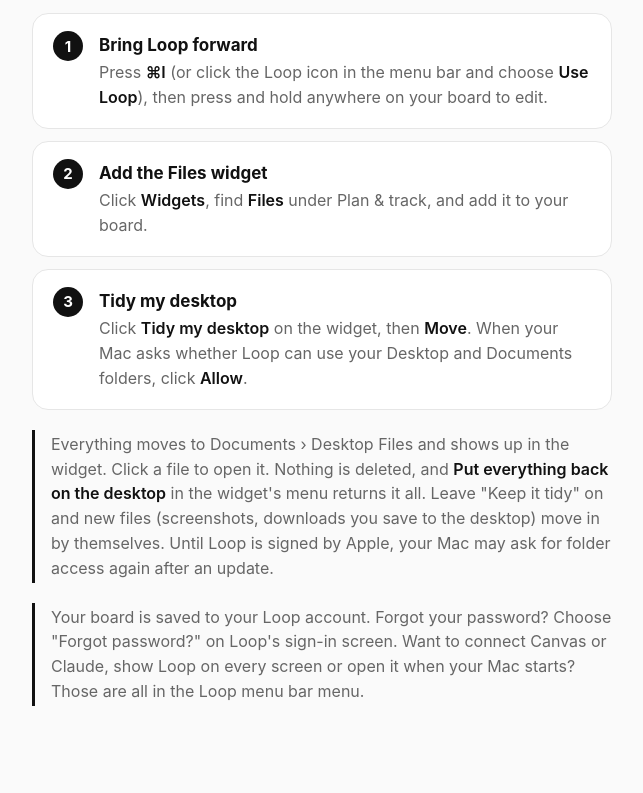
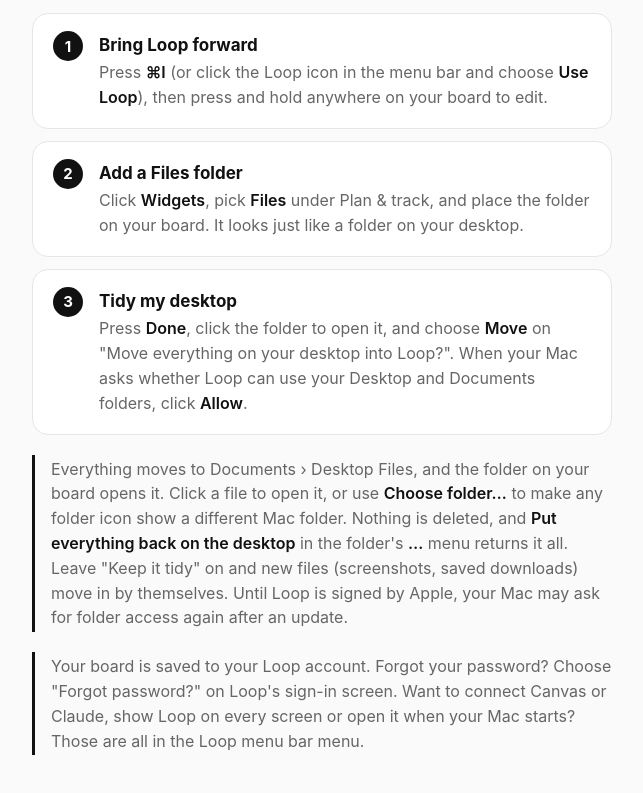
Before and after one commit to stayinloop/stayinloop.github.io, a plain HTML site: page index.html in a window 1280 px wide. Shown: the part 1367-2160 px from the top of the page, without its empty margins (318-961 px from the left). Drawn offline with Linux system fonts and the light colour scheme.

Commit message:
Files folder steps
Co-Authored-By: Claude Opus 5.5 <noreply@anthropic.com>

```diff
--- a/index.html
+++ b/index.html
@@ -51,10 +51,10 @@
   <h2>Clean up your desktop</h2>
   <ol>
     <li><b>Bring Loop forward</b><span>Press <kbd>⌘I</kbd> (or click the Loop icon in the menu bar and choose <kbd>Use Loop</kbd>), then press and hold anywhere on your board to edit.</span></li>
-    <li><b>Add the Files widget</b><span>Click <kbd>Widgets</kbd>, find <kbd>Files</kbd> under Plan &amp; track, and add it to your board.</span></li>
-    <li><b>Tidy my desktop</b><span>Click <kbd>Tidy my desktop</kbd> on the widget, then <kbd>Move</kbd>. When your Mac asks whether Loop can use your Desktop and Documents folders, click <kbd>Allow</kbd>.</span></li>
+    <li><b>Add a Files folder</b><span>Click <kbd>Widgets</kbd>, pick <kbd>Files</kbd> under Plan &amp; track, and place the folder on your board. It looks just like a folder on your desktop.</span></li>
+    <li><b>Tidy my desktop</b><span>Press <kbd>Done</kbd>, click the folder to open it, and choose <kbd>Move</kbd> on "Move everything on your desktop into Loop?". When your Mac asks whether Loop can use your Desktop and Documents folders, click <kbd>Allow</kbd>.</span></li>
   </ol>
-  <p class="note">Everything moves to Documents › Desktop Files and shows up in the widget. Click a file to open it. Nothing is deleted, and <kbd>Put everything back on the desktop</kbd> in the widget's menu returns it all. Leave "Keep it tidy" on and new files (screenshots, downloads you save to the desktop) move in by themselves. Until Loop is signed by Apple, your Mac may ask for folder access again after an update.</p>
+  <p class="note">Everything moves to Documents › Desktop Files, and the folder on your board opens it. Click a file to open it, or use <kbd>Choose folder…</kbd> to make any folder icon show a different Mac folder. Nothing is deleted, and <kbd>Put everything back on the desktop</kbd> in the folder's <kbd>…</kbd> menu returns it all. Leave "Keep it tidy" on and new files (screenshots, saved downloads) move in by themselves. Until Loop is signed by Apple, your Mac may ask for folder access again after an update.</p>
 
   <p class="note">Your board is saved to your Loop account. Forgot your password? Choose "Forgot password?" on Loop's sign-in screen. Want to connect Canvas or Claude, show Loop on every screen or open it when your Mac starts? Those are all in the Loop menu bar menu.</p>
 </main>
```
